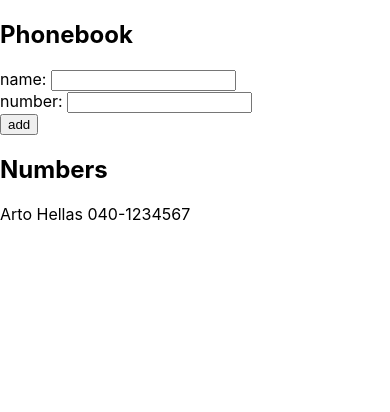
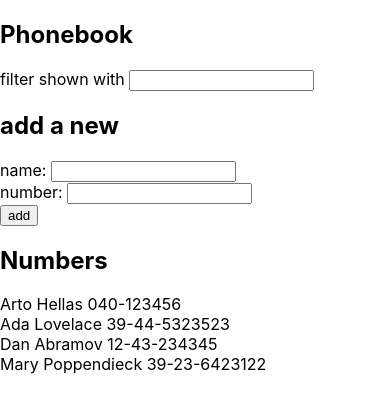
Before and after one commit to rbtrsv/fullstackopen_tut, a React (Create React App) app in the folder part2/phonebook/: page / in a window 390 px wide. Shown: the top 412 px of the page. Built offline with nearby package versions, Linux system fonts and the light colour scheme.

Commit message:
2.9*: The Phonebook Step4

```diff
--- a/part2/phonebook/src/App.js
+++ b/part2/phonebook/src/App.js
@@ -6,12 +6,16 @@ const Person = ({ person }) => {
 
 const App = () => {
   const [persons, setPersons] = useState([
-    { name: 'Arto Hellas',
-      number: '040-1234567'
-    }
+    { name: 'Arto Hellas', number: '040-123456', id: 1 },
+    { name: 'Ada Lovelace', number: '39-44-5323523', id: 2 },
+    { name: 'Dan Abramov', number: '12-43-234345', id: 3 },
+    { name: 'Mary Poppendieck', number: '39-23-6423122', id: 4 }
   ])
+
   const [newName, setNewName] = useState('')
   const [newNumber, setNewNumber] = useState('')
+  const [filter, setFilter] = useState('')
+  const [personsShown, setPersonsShown] = useState(persons)
 
   const addNewName = (e) => {
     e.preventDefault()
@@ -20,14 +24,24 @@ const App = () => {
       const objectName = {
         name: newName,
         number: newNumber,
+        id: persons.length + 1,
       }
       setPersons(persons.concat(objectName))
+      setPersonsShown(persons.concat(objectName))
     } else {
       alert(`${newName} is already added to phonebook`)
     }
 
     setNewName('')
     setNewNumber('')
+  }
+
+  const filterByName = (e) => {
+    const searchEntry = e.target.value
+    setFilter(searchEntry)
+    setPersonsShown(
+      persons.filter(p => p.name.toLowerCase().includes(searchEntry))
+    )
   }
 
   const handleNameChange = (e) => {
@@ -41,6 +55,10 @@ const App = () => {
   return (
     <div>
       <h2>Phonebook</h2>
+      <p>
+        filter shown with <input value={filter} onChange={filterByName} />
+      </p>
+      <h2>add a new</h2>
       <form onSubmit={addNewName}>
         <div>
           name: <input value={newName} onChange={handleNameChange} />
@@ -54,9 +72,9 @@ const App = () => {
       </form>
       <h2>Numbers</h2>
       <div>
-         {persons.map((person) => (
-           <Person key={person.name} person={person} />
-         ))}
+        {personsShown.map((person) => (
+          <Person key={person.id} person={person} />
+        ))}
       </div>
     </div>
   )
```
